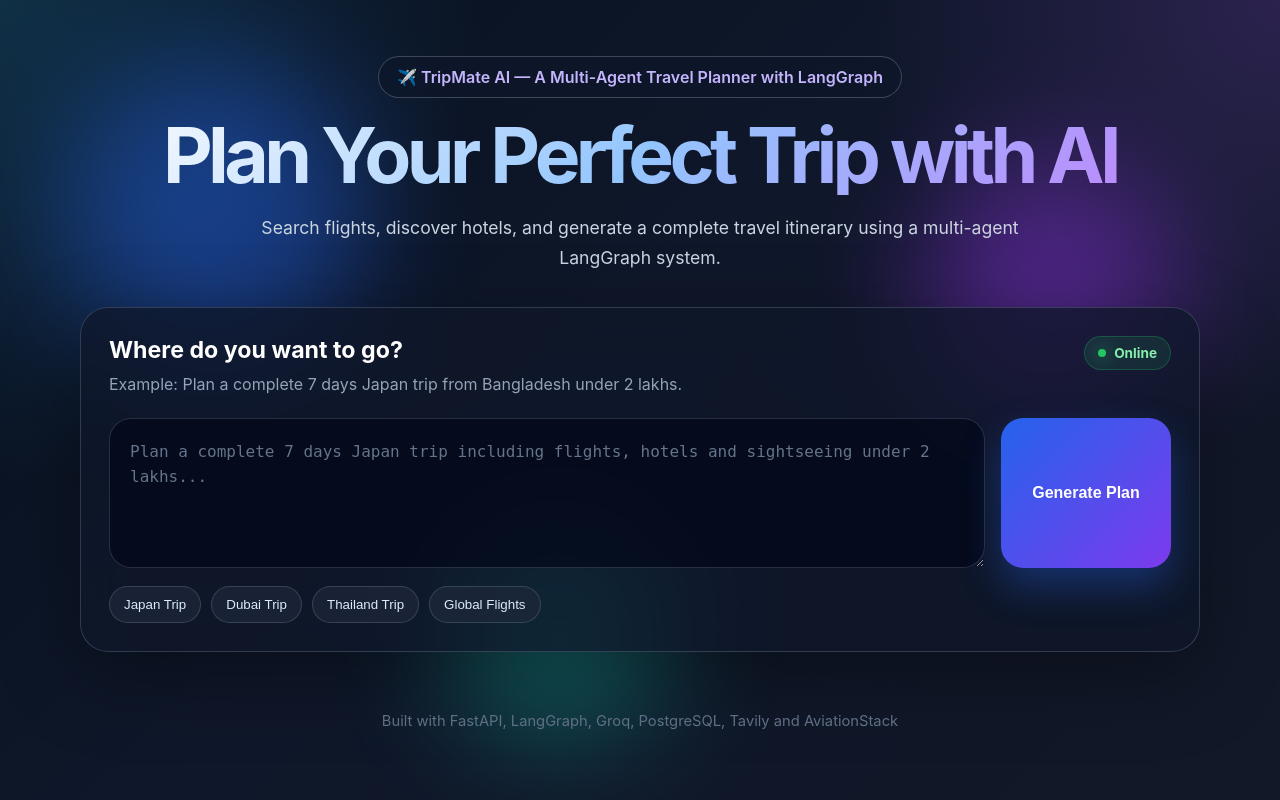
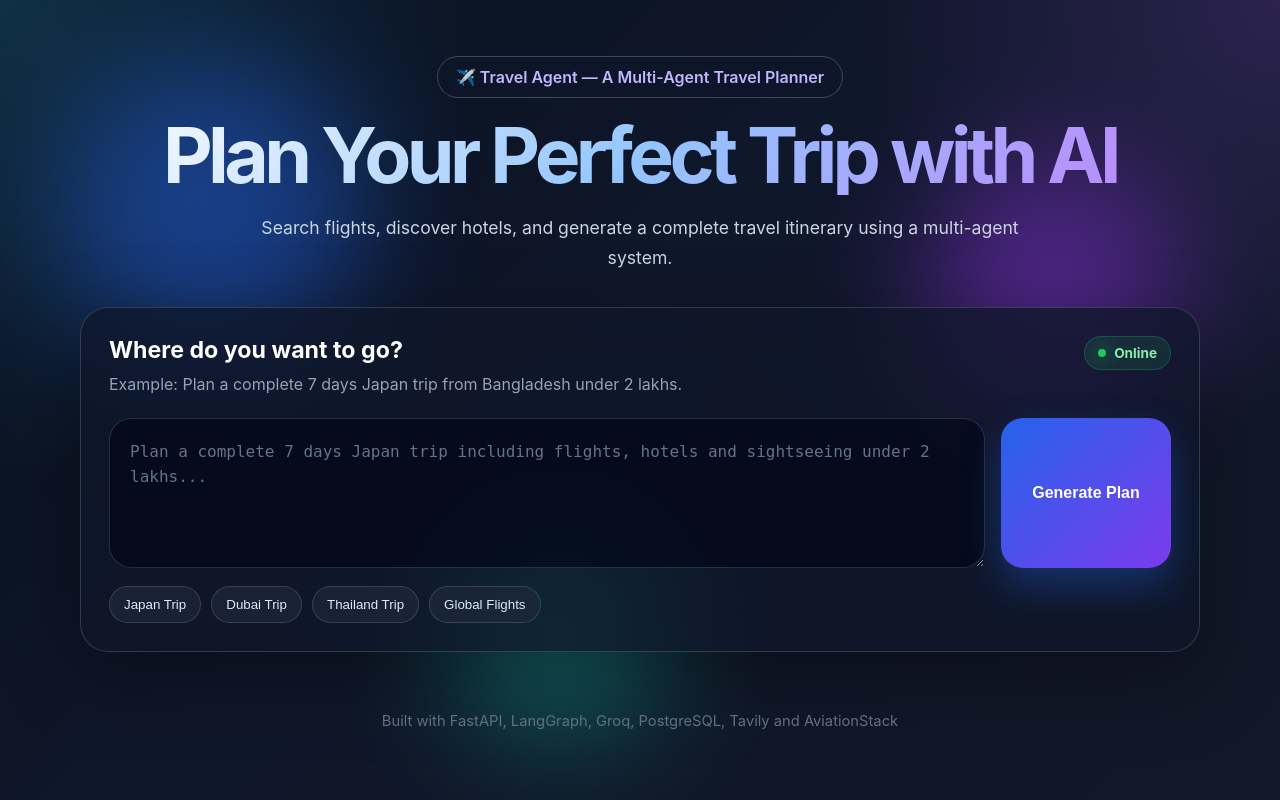
Before and after one commit to Rahul-Sahu-2/multi-agent-travel-assistant, a FastAPI app: page / in a window 1280 px wide. Run offline with FastAPI, Linux system fonts and the light colour scheme; some libraries are stand-ins or nearby versions.

Commit message:
Update title and hero section text in index.html for consistency

```diff
--- a/templates/index.html
+++ b/templates/index.html
@@ -5,7 +5,7 @@
 
     <meta name="viewport" content="width=device-width, initial-scale=1.0">
 
-    <title>TripMate AI</title>
+    <title>Travel Agent</title>
 
     <link rel="stylesheet" href="/static/style.css">
 </head>
@@ -22,7 +22,7 @@
 
         <section class="hero-section">
             <div class="badge">
-                ✈️ TripMate AI — A Multi-Agent Travel Planner with LangGraph
+                ✈️ Travel Agent — A Multi-Agent Travel Planner
             </div>
 
             <h1>
@@ -30,7 +30,7 @@
             </h1>
 
             <p>
-                Search flights, discover hotels, and generate a complete travel itinerary using a multi-agent LangGraph system.
+                Search flights, discover hotels, and generate a complete travel itinerary using a multi-agent system.
             </p>
         </section>
 
```
